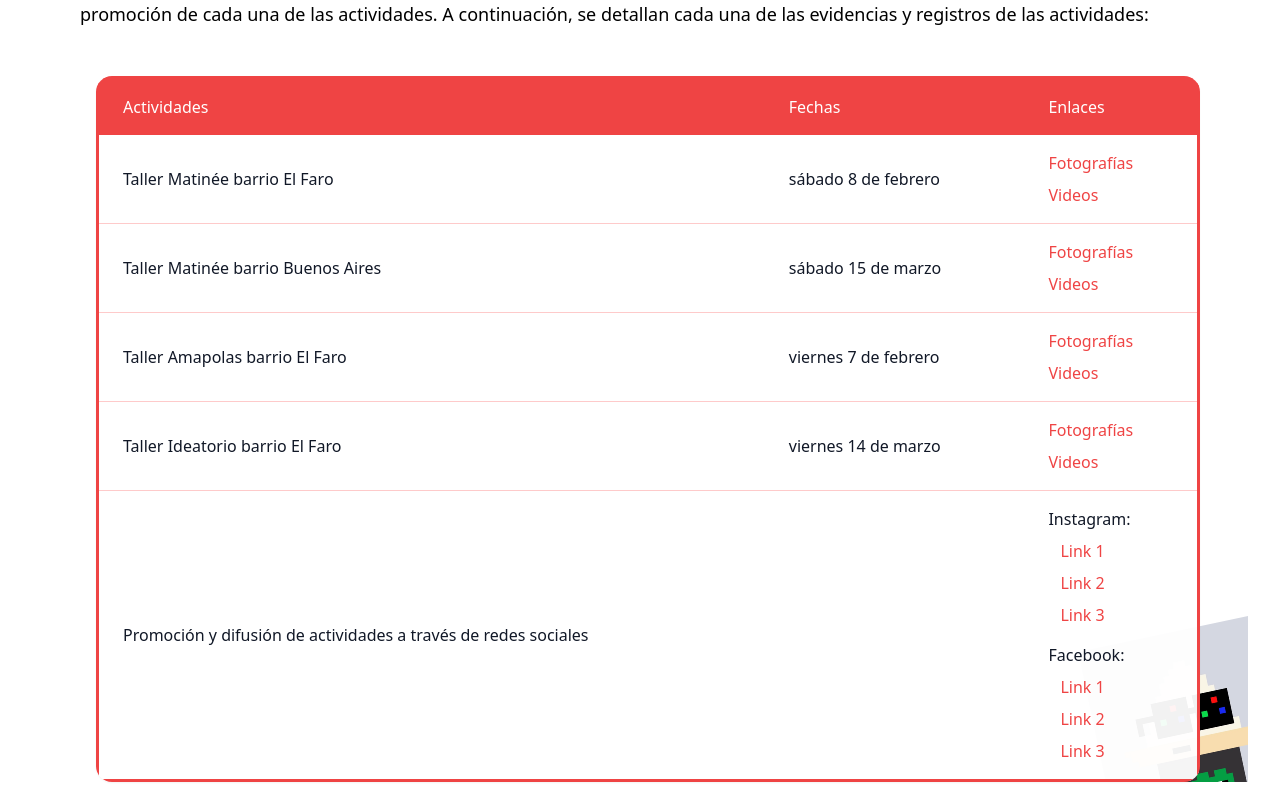
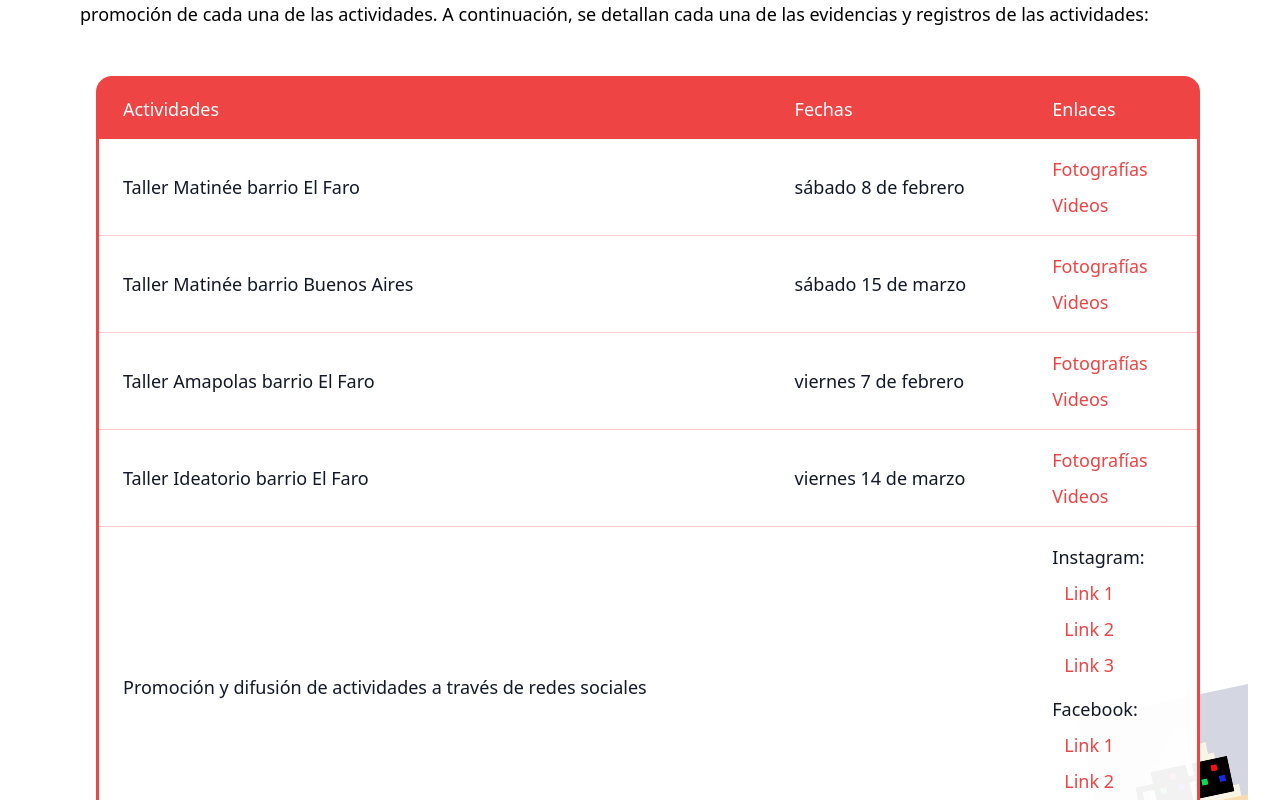
Before and after one commit to platohedro/nounsxplatohedro, a React (Vite) app: page /evidencias in a window 1280 px wide. Shown: the part 300-1100 px from the top of the page. Built offline with nearby package versions, Linux system fonts and the light colour scheme; a web font is replaced by a local one.

Commit message:
add galería

```diff
--- a/src/components/Evidencias.tsx
+++ b/src/components/Evidencias.tsx
@@ -9,10 +9,10 @@ export const Evidencias = () => {
         <div className="container mx-auto px-4 py-3 flex justify-between items-center">
           <Link
             to="/"
-            className="inline-flex items-center text-red-500 hover:text-red-600 transition-colors"
+            className="inline-flex items-center text-red-500 hover:text-red-600 transition-colors text-lg"
           >
             <span className="text-lg mr-1">⌐◨-◨</span>
-            <span className="text-gray-900 dark:text-white text-base">Inicio</span>
+            <span className="text-gray-900 dark:text-white text-lg">Inicio</span>
           </Link>
           <div className="flex items-center">
             <ThemeSwitcher />
@@ -29,13 +29,13 @@ export const Evidencias = () => {
 
           {/* Add padding and background to content to separate from images */}
           <div className="relative z-10">
-            <h2 className="text-2xl md:text-4xl font-bold mb-8 md:mb-10 theme-text force-black dark:force-white text-center">
+            <h1 className="text-2xl md:text-4xl font-bold mb-8 md:mb-10 theme-text force-black dark:force-white text-center">
               <span className="text-red-500">⌐◨-◨</span> Evidencias y documentación
-            </h2>
+            </h1>
 
             <div className="max-w-none mx-auto relative w-full px-6 md:px-8 md:pl-12">
               {/* Text container without prose classes */}
-              <div className="text-base md:text-lg mb-12">
+              <div className="text-lg mb-12">
                 <p className="theme-text force-black dark:force-white mb-6">
                   Se han generado registros audiovisuales y publicaciones en redes sociales y la página web
                   de <strong className="text-red-500">Platohedro</strong> para documentar y difundir los aprendizajes de estos talleres.
@@ -53,71 +53,71 @@ export const Evidencias = () => {
                   <table className="min-w-full border-[3px] border-red-500">
                     <thead className="bg-red-500 text-white">
                       <tr>
-                        <th className="px-6 py-4 text-left font-medium">Actividades</th>
-                        <th className="px-6 py-4 text-left font-medium">Fechas</th>
-                        <th className="px-6 py-4 text-left font-medium">Enlaces</th>
+                        <th className="px-6 py-4 text-left font-medium text-lg">Actividades</th>
+                        <th className="px-6 py-4 text-left font-medium text-lg">Fechas</th>
+                        <th className="px-6 py-4 text-left font-medium text-lg">Enlaces</th>
                       </tr>
                     </thead>
                     <tbody className="bg-white/95 dark:bg-gray-900/95">
                       <tr className="border-b border-red-200 dark:border-red-800">
-                        <td className="px-6 py-4 text-gray-900 dark:text-white">Taller Matinée barrio El Faro</td>
-                        <td className="px-6 py-4 text-gray-900 dark:text-white">sábado 8 de febrero</td>
+                        <td className="px-6 py-4 text-gray-900 dark:text-white text-lg">Taller Matinée barrio El Faro</td>
+                        <td className="px-6 py-4 text-gray-900 dark:text-white text-lg">sábado 8 de febrero</td>
                         <td className="px-6 py-4">
                           <div className="flex flex-col gap-2">
-                            <a href="#" className="text-red-500 hover:text-red-600 dark:text-red-400 dark:hover:text-red-300">Fotografías</a>
-                            <a href="#" className="text-red-500 hover:text-red-600 dark:text-red-400 dark:hover:text-red-300">Videos</a>
+                            <a href="#" className="text-red-500 hover:text-red-600 dark:text-red-400 dark:hover:text-red-300 text-lg">Fotografías</a>
+                            <a href="#" className="text-red-500 hover:text-red-600 dark:text-red-400 dark:hover:text-red-300 text-lg">Videos</a>
                           </div>
                         </td>
                       </tr>
                       <tr className="border-b border-red-200 dark:border-red-800">
-                        <td className="px-6 py-4 text-gray-900 dark:text-white">Taller Matinée barrio Buenos Aires</td>
-                        <td className="px-6 py-4 text-gray-900 dark:text-white">sábado 15 de marzo</td>
+                        <td className="px-6 py-4 text-gray-900 dark:text-white text-lg">Taller Matinée barrio Buenos Aires</td>
+                        <td className="px-6 py-4 text-gray-900 dark:text-white text-lg">sábado 15 de marzo</td>
                         <td className="px-6 py-4">
                           <div className="flex flex-col gap-2">
-                            <a href="#" className="text-red-500 hover:text-red-600 dark:text-red-400 dark:hover:text-red-300">Fotografías</a>
-                            <a href="#" className="text-red-500 hover:text-red-600 dark:text-red-400 dark:hover:text-red-300">Videos</a>
+                            <a href="#" className="text-red-500 hover:text-red-600 dark:text-red-400 dark:hover:text-red-300 text-lg">Fotografías</a>
+                            <a href="#" className="text-red-500 hover:text-red-600 dark:text-red-400 dark:hover:text-red-300 text-lg">Videos</a>
                           </div>
                         </td>
                       </tr>
                       <tr className="border-b border-red-200 dark:border-red-800">
-                        <td className="px-6 py-4 text-gray-900 dark:text-white">Taller Amapolas barrio El Faro</td>
-                        <td className="px-6 py-4 text-gray-900 dark:text-white">viernes 7 de febrero</td>
+                        <td className="px-6 py-4 text-gray-900 dark:text-white text-lg">Taller Amapolas barrio El Faro</td>
+                        <td className="px-6 py-4 text-gray-900 dark:text-white text-lg">viernes 7 de febrero</td>
                         <td className="px-6 py-4">
                           <div className="flex flex-col gap-2">
-                            <a href="#" className="text-red-500 hover:text-red-600 dark:text-red-400 dark:hover:text-red-300">Fotografías</a>
-                            <a href="#" className="text-red-500 hover:text-red-600 dark:text-red-400 dark:hover:text-red-300">Videos</a>
+                            <a href="#" className="text-red-500 hover:text-red-600 dark:text-red-400 dark:hover:text-red-300 text-lg">Fotografías</a>
+                            <a href="#" className="text-red-500 hover:text-red-600 dark:text-red-400 dark:hover:text-red-300 text-lg">Videos</a>
                           </div>
                         </td>
                       </tr>
                       <tr className="border-b border-red-200 dark:border-red-800">
-                        <td className="px-6 py-4 text-gray-900 dark:text-white">Taller Ideatorio barrio El Faro</td>
-                        <td className="px-6 py-4 text-gray-900 dark:text-white">viernes 14 de marzo</td>
+                        <td className="px-6 py-4 text-gray-900 dark:text-white text-lg">Taller Ideatorio barrio El Faro</td>
+                        <td className="px-6 py-4 text-gray-900 dark:text-white text-lg">viernes 14 de marzo</td>
                         <td className="px-6 py-4">
                           <div className="flex flex-col gap-2">
-                            <a href="#" className="text-red-500 hover:text-red-600 dark:text-red-400 dark:hover:text-red-300">Fotografías</a>
-                            <a href="#" className="text-red-500 hover:text-red-600 dark:text-red-400 dark:hover:text-red-300">Videos</a>
+                            <a href="#" className="text-red-500 hover:text-red-600 dark:text-red-400 dark:hover:text-red-300 text-lg">Fotografías</a>
+                            <a href="#" className="text-red-500 hover:text-red-600 dark:text-red-400 dark:hover:text-red-300 text-lg">Videos</a>
                           </div>
                         </td>
                       </tr>
                       <tr>
-                        <td className="px-6 py-4 text-gray-900 dark:text-white">Promoción y difusión de actividades a través de redes sociales</td>
+                        <td className="px-6 py-4 text-gray-900 dark:text-white text-lg">Promoción y difusión de actividades a través de redes sociales</td>
                         <td className="px-6 py-4"></td>
                         <td className="px-6 py-4">
                           <div className="flex flex-col gap-4">
                             <div>
-                              <div className="font-medium mb-2 text-gray-900 dark:text-white">Instagram:</div>
+                              <div className="font-medium mb-2 text-gray-900 dark:text-white text-lg">Instagram:</div>
                               <div className="flex flex-col gap-2 ml-3">
-                                <a href="#" className="text-red-500 hover:text-red-600 dark:text-red-400 dark:hover:text-red-300">Link 1</a>
-                                <a href="#" className="text-red-500 hover:text-red-600 dark:text-red-400 dark:hover:text-red-300">Link 2</a>
-                                <a href="#" className="text-red-500 hover:text-red-600 dark:text-red-400 dark:hover:text-red-300">Link 3</a>
+                                <a href="#" className="text-red-500 hover:text-red-600 dark:text-red-400 dark:hover:text-red-300 text-lg">Link 1</a>
+                                <a href="#" className="text-red-500 hover:text-red-600 dark:text-red-400 dark:hover:text-red-300 text-lg">Link 2</a>
+                                <a href="#" className="text-red-500 hover:text-red-600 dark:text-red-400 dark:hover:text-red-300 text-lg">Link 3</a>
                               </div>
                             </div>
                             <div>
-                              <div className="font-medium mb-2 text-gray-900 dark:text-white">Facebook:</div>
+                              <div className="font-medium mb-2 text-gray-900 dark:text-white text-lg">Facebook:</div>
                               <div className="flex flex-col gap-2 ml-3">
-                                <a href="#" className="text-red-500 hover:text-red-600 dark:text-red-400 dark:hover:text-red-300">Link 1</a>
-                                <a href="#" className="text-red-500 hover:text-red-600 dark:text-red-400 dark:hover:text-red-300">Link 2</a>
-                                <a href="#" className="text-red-500 hover:text-red-600 dark:text-red-400 dark:hover:text-red-300">Link 3</a>
+                                <a href="#" className="text-red-500 hover:text-red-600 dark:text-red-400 dark:hover:text-red-300 text-lg">Link 1</a>
+                                <a href="#" className="text-red-500 hover:text-red-600 dark:text-red-400 dark:hover:text-red-300 text-lg">Link 2</a>
+                                <a href="#" className="text-red-500 hover:text-red-600 dark:text-red-400 dark:hover:text-red-300 text-lg">Link 3</a>
                               </div>
                             </div>
                           </div>
@@ -134,10 +134,10 @@ export const Evidencias = () => {
         {/* Infrastructure and Conclusion Sections */}
         <div className="max-w-none mx-auto px-6 md:px-8 md:pl-12 mb-16">
           <section className="mb-12">
-            <h2 className="text-2xl font-bold mb-6 theme-text force-black dark:force-white">
+            <h2 className="text-xl md:text-2xl font-bold mb-6 theme-text force-black dark:force-white">
               <span className="text-red-500">⌐◨-◨</span> Avances en Infraestructura
             </h2>
-            <div className="text-base md:text-lg space-y-6">
+            <div className="text-lg space-y-6">
               <p className="theme-text force-black dark:force-white">
                 Además de las sesiones formativas, se han realizado avances importantes en la mejora de la sede del Faro:
               </p>
@@ -153,10 +153,10 @@ export const Evidencias = () => {
           </section>
 
           <section>
-            <h2 className="text-2xl font-bold mb-6 theme-text force-black dark:force-white">
+            <h2 className="text-xl md:text-2xl font-bold mb-6 theme-text force-black dark:force-white">
               <span className="text-red-500">⌐◨-◨</span> Conclusión y próximos pasos
             </h2>
-            <div className="text-base md:text-lg space-y-4">
+            <div className="text-lg space-y-4">
               <p className="theme-text force-black dark:force-white">
                 Las sesiones formativas han sido un paso fundamental en la construcción de una comunidad más consciente y autónoma en el uso de herramientas descentralizadas. Cada grupo ha avanzado a su ritmo, y el trabajo continuará en futuras sesiones para fortalecer estos conocimientos.
               </p>
```
Also changed, not shown: src/App.tsx (+67 -0 lines).
